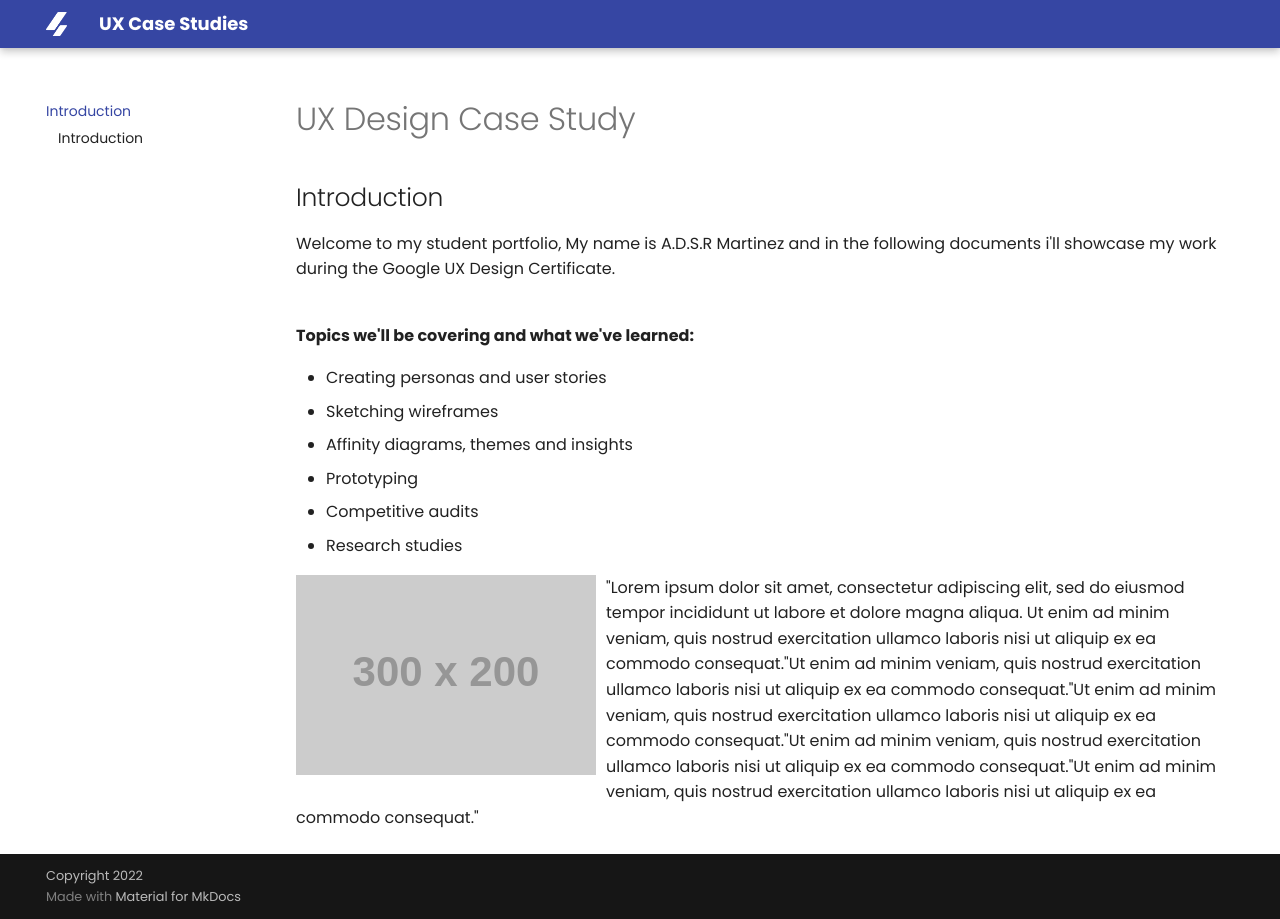
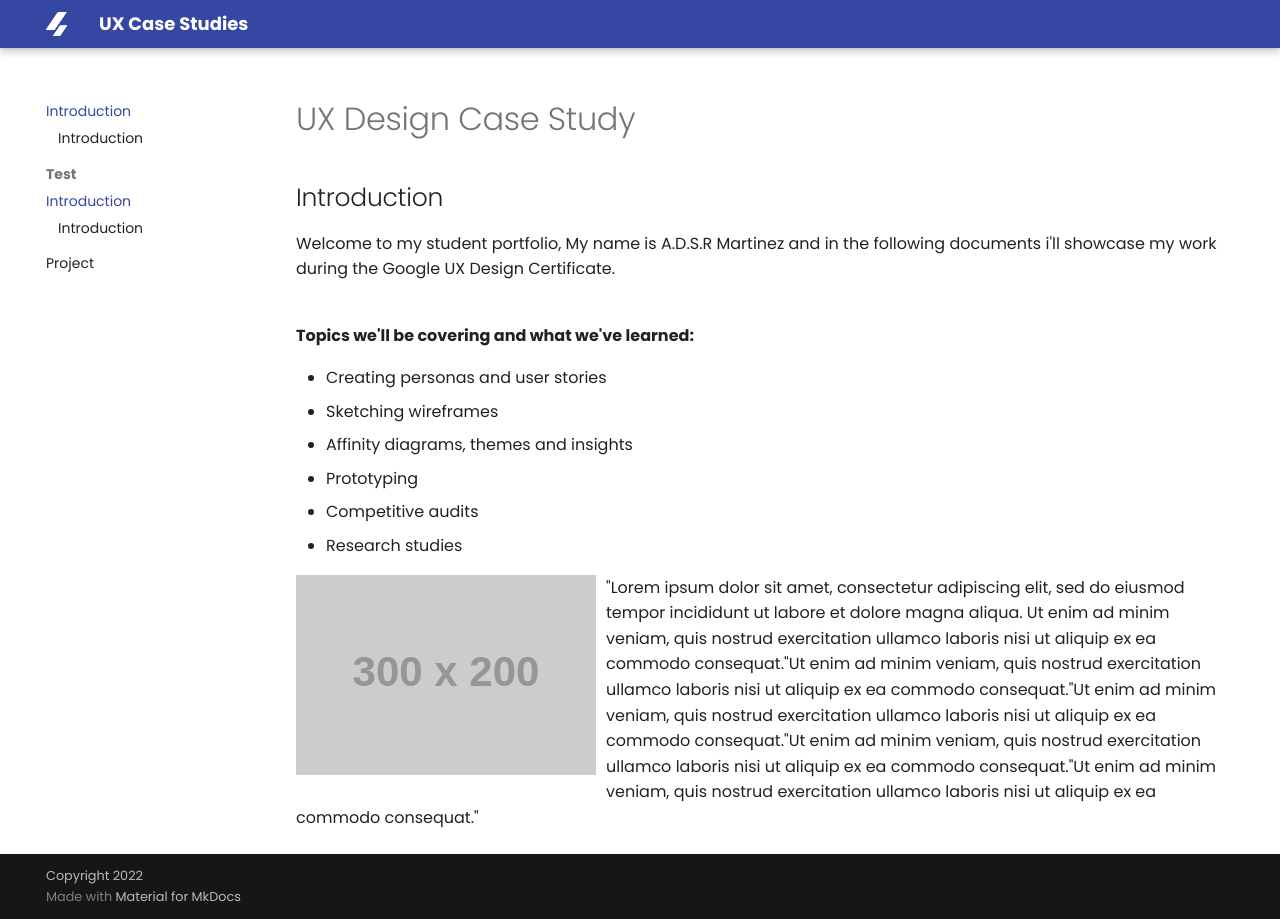
Before and after one commit to divstackio/docs-study, an MkDocs documentation site: the page built from docs/introduction.md, in a window 1280 px wide. Built offline with MkDocs 1.6.1 and Material for MkDocs 9.7.7, drawn with Linux system fonts in a browser that asks for light colours; comment, search, counter and statistics services are not loaded.

Commit message:
Showing how to do sections

```diff
--- a/mkdocs.yml
+++ b/mkdocs.yml
@@ -8,6 +8,9 @@
  - Home: index.md
  - Introduction: introduction.md
  - Project: project.md
+ - Test:
+    - Test 1: introduction.md
+    - Test 2: project.md
 
 extra_css:
     - css/custom.css
```
